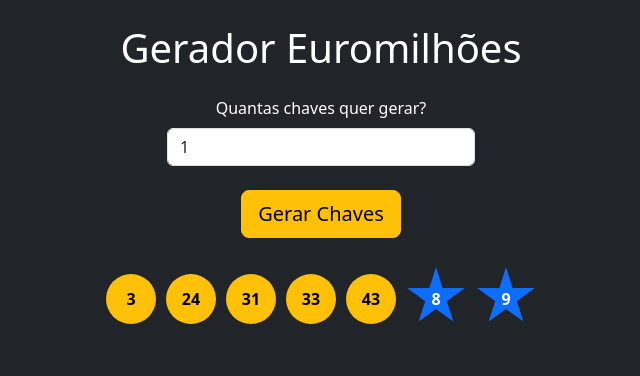
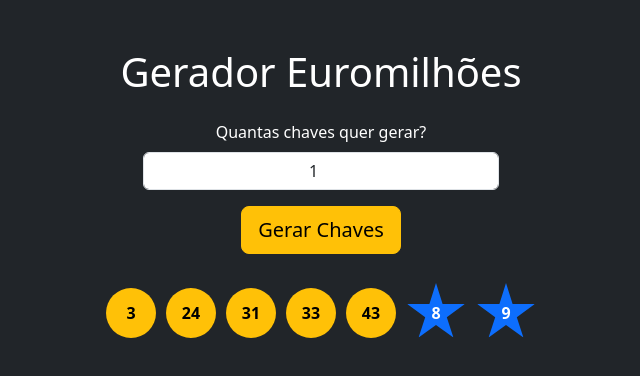
Before and after one commit to capelladurolas/FT03, a plain HTML site: page index.html in a window 1280 px wide. Both pictures are taken after a click on the button "Gerar Chaves". Shown: the whole page, without its empty margins (319-959 px from the left). Drawn offline with nearby package versions, Linux system fonts and the light colour scheme.

Commit message:
Update index.html

```diff
--- a/index.html
+++ b/index.html
@@ -22,37 +22,43 @@
 
 .numero{
     background:#ffc107;
-            color:#000;
+    color:black;
 }
 
 .estrela{
     background:#0d6efd;
-            color:#fff;
+    color:white;
     clip-path: polygon(50% 0%,61% 35%,98% 35%,68% 57%,79% 91%,50% 70%,21% 91%,32% 57%,2% 35%,39% 35%);
     width:60px;
     height:60px;
-            line-height:65px;
+    line-height:60px;
 }
 
 .chave{
     margin-bottom:15px;
 }
 </style>
+
 </head>
 
-<body class="bg-dark text-white text-center p-4">
+<body class="bg-dark text-white">
+
+<div class="container text-center py-5">
 
 <h1 class="mb-4">Gerador Euromilhões</h1>
 
-<!-- Selecionar quantidade -->
-<div class="mb-4">
+<div class="row justify-content-center mb-3">
+<div class="col-md-4">
 <label class="form-label">Quantas chaves quer gerar?</label>
-    <input type="number" id="quantidade" class="form-control w-25 mx-auto" min="1" max="20" value="1">
+<input type="number" id="quantidade" class="form-control text-center" value="1" min="1" max="20">
+</div>
 </div>
 
 <button class="btn btn-warning btn-lg mb-4" onclick="gerarChaves()">Gerar Chaves</button>
 
 <div id="resultado"></div>
+
+</div>
 
 <script>
 
@@ -61,34 +67,35 @@
 const res = document.getElementById("resultado");
 const qtd = document.getElementById("quantidade").value;
 
-    res.innerHTML = "";
+res.innerHTML="";
 
 for(let i=0;i<qtd;i++){
 
-        let chave = document.createElement("div");
+let chave=document.createElement("div");
 chave.className="chave";
 
-        // números
-        let nums = new Set();
+let nums=new Set();
+
 while(nums.size<5){
 nums.add(Math.floor(Math.random()*50)+1);
 }
 
 [...nums].sort((a,b)=>a-b).forEach(n=>{
-            chave.innerHTML += `<span class="bola numero">${n}</span>`;
+chave.innerHTML+=`<span class="bola numero">${n}</span>`;
 });
 
-        // estrelas
-        let ests = new Set();
+let ests=new Set();
+
 while(ests.size<2){
 ests.add(Math.floor(Math.random()*12)+1);
 }
 
 [...ests].sort((a,b)=>a-b).forEach(e=>{
-            chave.innerHTML += `<span class="bola estrela">${e}</span>`;
+chave.innerHTML+=`<span class="bola estrela">${e}</span>`;
 });
 
 res.appendChild(chave);
+
 }
 
 }
```
Lines whose indentation alone changed are shown as unchanged.
